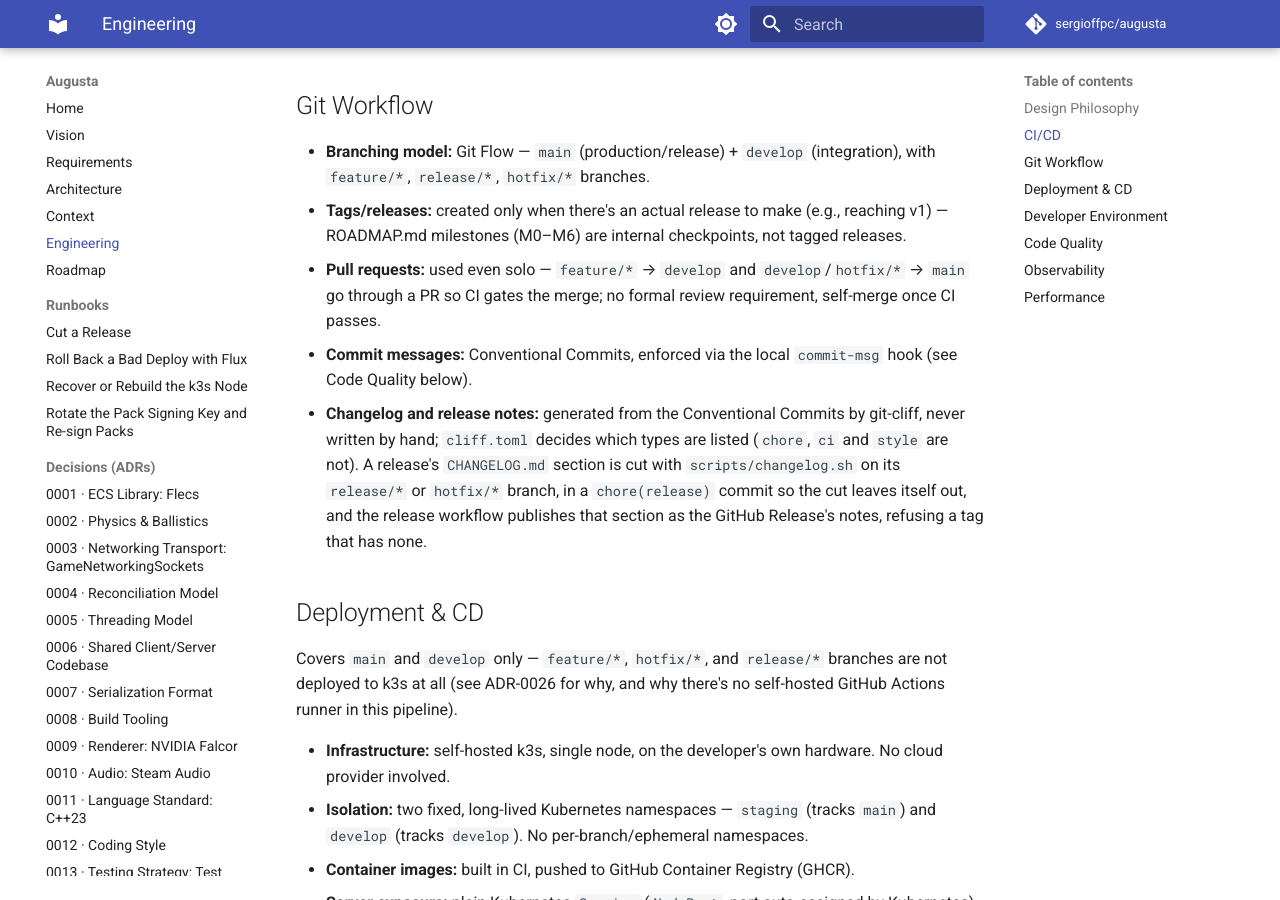
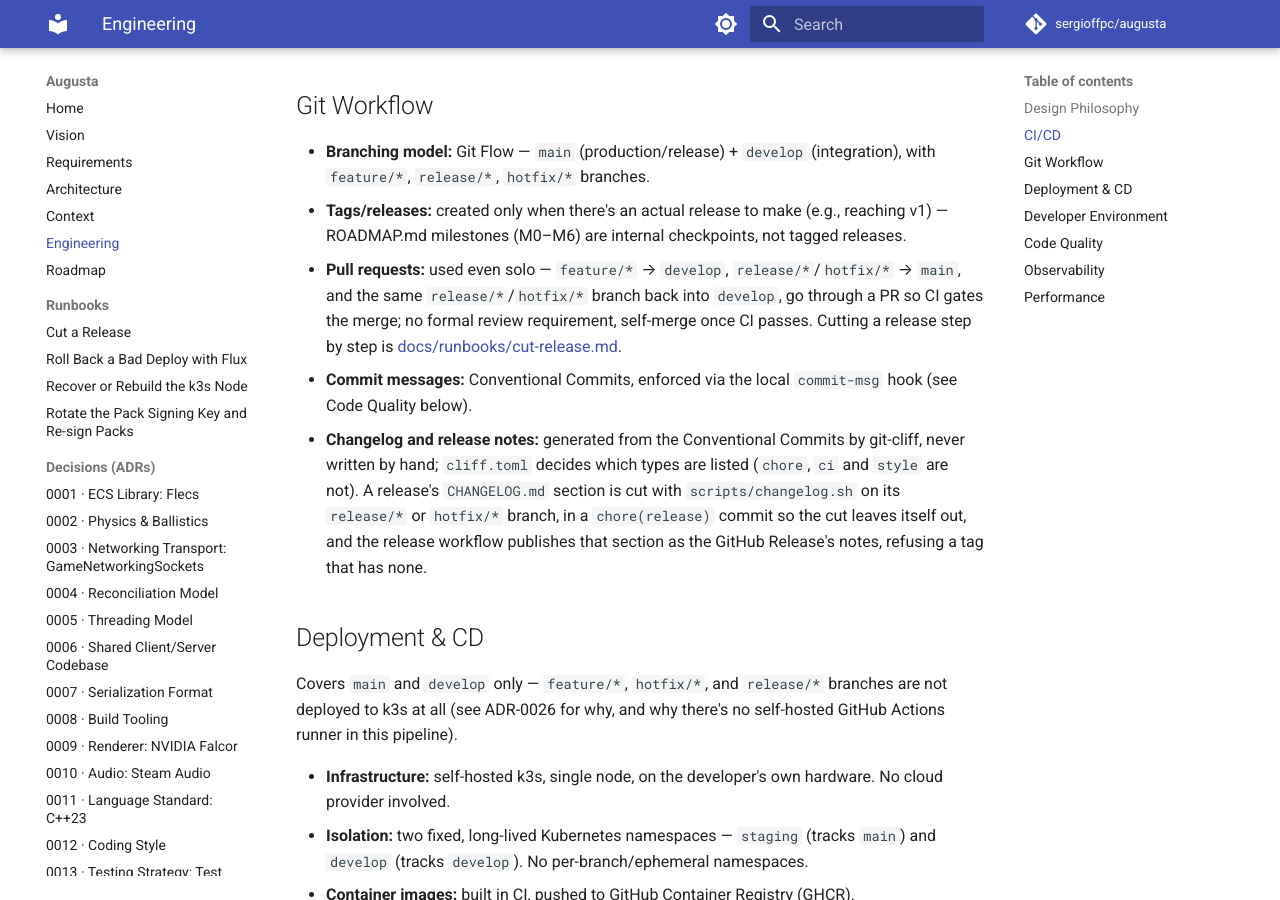
Before and after one commit to sergioffpc/augusta, an MkDocs documentation site: the page built from docs/ENGINEERING.md, in a window 1280 px wide and 900 px high, scrolled down 3234 px. Built offline with MkDocs 1.6.1 and Material for MkDocs 9.7.7, drawn with Linux system fonts in a browser that asks for light colours; comment, search, counter and statistics services are not loaded.

Commit message:
docs: point the docs index and Git Workflow at the runbooks
Co-Authored-By: Claude Opus 5.5 <noreply@anthropic.com>

```diff
--- a/docs/ENGINEERING.md
+++ b/docs/ENGINEERING.md
@@ -148,9 +148,11 @@ the decisions already made in ARCHITECTURE.md:
 - **Tags/releases:** created only when there's an actual release to make
   (e.g., reaching v1) — ROADMAP.md milestones (M0–M6) are internal
   checkpoints, not tagged releases.
-- **Pull requests:** used even solo — `feature/*` → `develop` and
-  `develop`/`hotfix/*` → `main` go through a PR so CI gates the merge;
-  no formal review requirement, self-merge once CI passes.
+- **Pull requests:** used even solo — `feature/*` → `develop`,
+  `release/*`/`hotfix/*` → `main`, and the same `release/*`/`hotfix/*`
+  branch back into `develop`, go through a PR so CI gates the merge;
+  no formal review requirement, self-merge once CI passes. Cutting a
+  release step by step is [docs/runbooks/cut-release.md](runbooks/cut-release.md).
 - **Commit messages:** Conventional Commits, enforced via the local
   `commit-msg` hook (see Code Quality below).
 - **Changelog and release notes:** generated from the Conventional Commits
```
Also changed, not shown: README.md (+1 -0 lines), tools/docs/hooks.py (+6 -5 lines).
